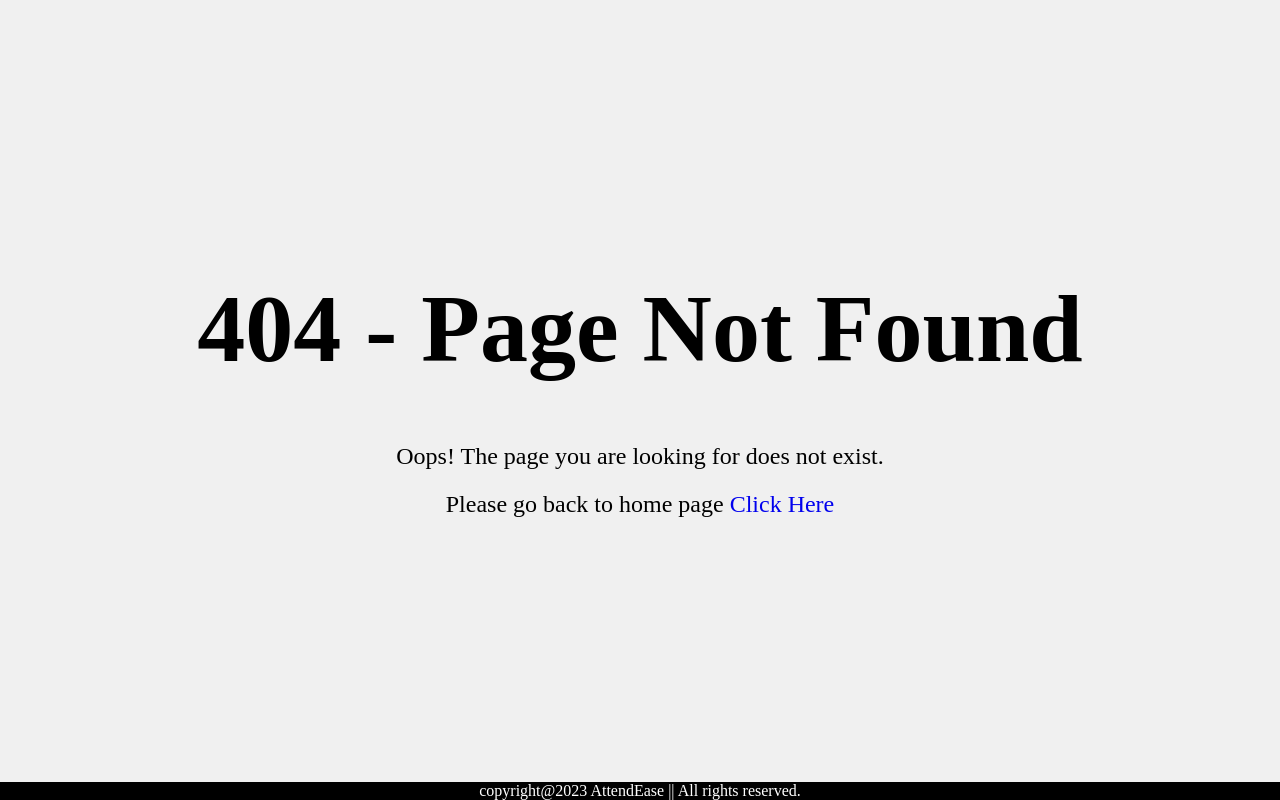
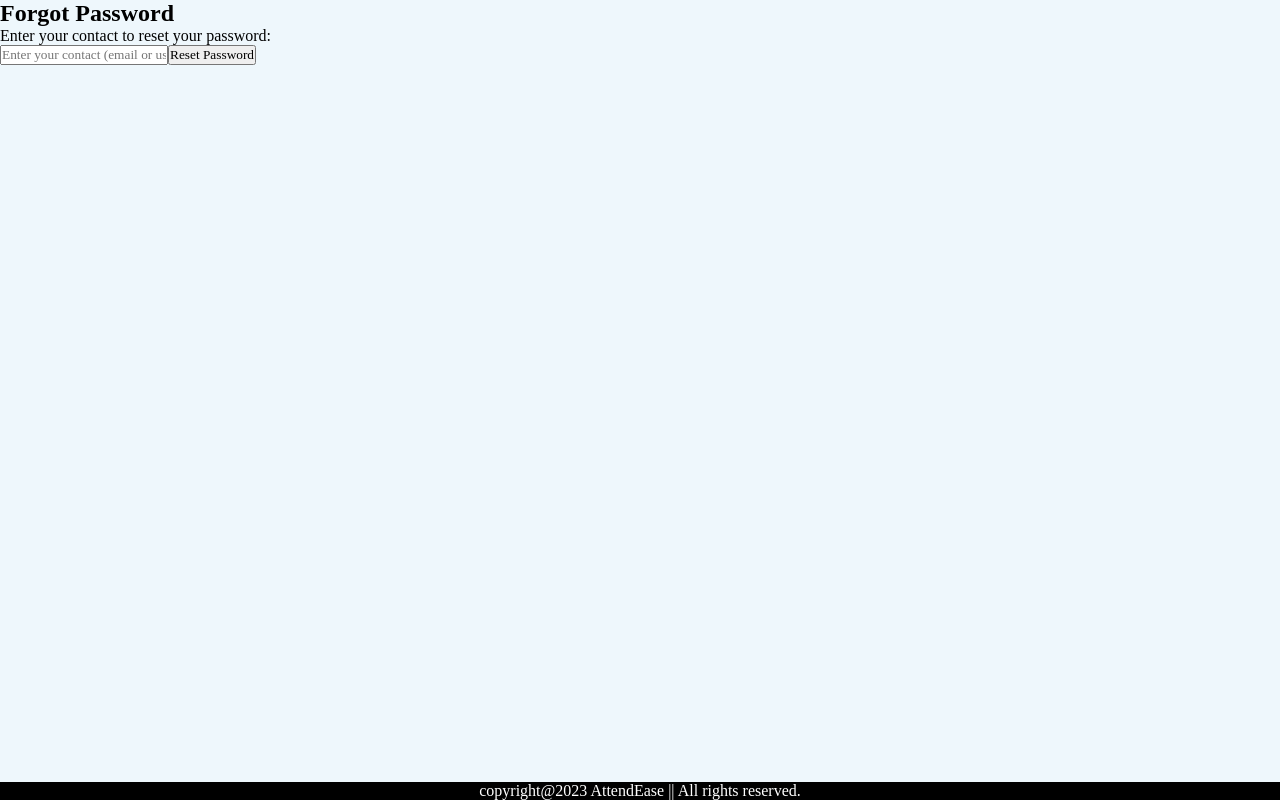
Before and after one commit to ishika3838/Attendance-App, a React (Create React App) app: page /forgotPassword in a window 1280 px wide. Before the commit this address had no page. Built offline with nearby package versions, Linux system fonts and the light colour scheme.

Commit message:
added forgot password page

```diff
--- a/src/App.jsx
+++ b/src/App.jsx
@@ -11,6 +11,7 @@ import Footer from "./components/footer";
 import AttendanceSheet from "./components/attendancesheet";
 import NotFoundPage from "./components/notFoundPage";
 import WelcomeComponent from "./components/welcomePage";
+import ForgotPassword from "./components/forgotPassword";
 const initialUsers = [
   {
     username: "student1",
@@ -76,6 +77,7 @@ const App = () => {
             path="/"
             element={<Login role={role}  />}
           />
+          <Route path="/forgotPassword" element={<ForgotPassword/>} />
           <Route
             path="/studentdashboard"
             element={<StudentDashboard setSelectedRole={setSelectedRole} user={users}/>}
--- a/src/components/attendancesheet/index.js
+++ b/src/components/attendancesheet/index.js
@@ -165,7 +165,7 @@ const AttendanceSheet = () => {
           </div>
         </div>
       ))}
-      <button className="mark-button" onClick={markAttendance}>Submit Attendance Attendance</button>
+      <button className="mark-button" onClick={markAttendance}>Submit Attendance </button>
     </div>
   );
 };
--- /dev/null
+++ b/src/components/forgotPassword/index.js
@@ -0,0 +1,72 @@
+import React, { useState } from 'react';
+import { services } from '../../services';
+import { useNavigate } from 'react-router-dom';
+const ForgotPassword = () => {
+  const [contact, setContact] = useState('');
+  const [newPassword, setNewPassword] = useState('');
+  const [message, setMessage] = useState('');
+  const navigate = useNavigate();
+    const handleResetPassword = () => {
+    // Create the payload with the contact
+
+    const payload = {
+      contact: contact,
+    };
+
+    // Call the API to initiate the password reset
+    services.user.read(payload)
+      .then(response => {
+        setMessage('Password reset link has been sent to your ContactNumber.');
+      })
+      .catch(error => {
+        setMessage('Error resetting password. Please check your contact and try again.');
+      });
+  };
+  const handleNewPasswordSubmit = () => {
+    // Create the payload with the contact and new password
+    const payload = {
+      contact: contact,
+      password: newPassword,
+    };
+
+    // Call the API to update the password
+    services.user.resetpassword(payload)
+      .then(response => {
+        setMessage('Password has been updated successfully.');
+        navigate('/');
+      })
+      .catch(error => {
+        setMessage('Error updating password. Please try again.');
+      });
+  };
+  return (
+    <div className="forgot-password">
+      <h2>Forgot Password</h2>
+      <p>Enter your contact to reset your password:</p>
+      <input
+        type="text"
+        placeholder="Enter your contact (email or username)"
+        value={contact}
+        onChange={e => setContact(e.target.value)}
+      />
+      <button onClick={handleResetPassword}>Reset Password</button>
+      <p>{message}</p>
+      {message && (
+        <div>
+          <p className="message">{message}</p>
+          <p>Enter your new password:</p>
+          <input
+            type="password"
+            placeholder="Enter your new password"
+            value={newPassword}
+            onChange={e => setNewPassword(e.target.value)}
+          />
+          <button onClick={handleNewPasswordSubmit}>Update Password</button>
+
+        </div>
+      )}
+    </div>
+  );
+};
+
+export default ForgotPassword;
--- a/src/components/login/index.jsx
+++ b/src/components/login/index.jsx
@@ -79,13 +79,13 @@ const Login = ({ role  }) => {
                 onChange={(e) => setPassword(e.target.value)}
               />
             </div>
-
+            <Link className="forgot" to="/forgotPassword">Forgot Password</Link>
             <button type="submit">Login</button>
           </div>
         </form>
 
         <p>
-          Not registered yet? <Link to="/home">Register Here</Link>
+          Not registered yet? <Link className="register" to="/home">Register Here</Link>
         </p>
       </div>
     </Wrapper>
--- a/src/components/login/style.js
+++ b/src/components/login/style.js
@@ -100,6 +100,11 @@ input{
     padding:6px 6px;
 
 }
+.forgot{
+    text-decoration:none;
+    color:red;
+    margin-left:12px auto;
+}
 
 button{
     width:40%;
--- a/src/services/index.js
+++ b/src/services/index.js
@@ -6,6 +6,7 @@ export const services = {
         read : _ => axios.get(`https://quizattendace.onrender.com/api/user/read`),
         update:payload=>axios.put('https://quizattendace.onrender.com/api/user/update',payload),
         markattendance:payload=>axios.post('https://quizattendace.onrender.com/api/user/mark',payload),
+        resetpassword:payload=>axios.post('https://quizattendace.onrender.com/api/user/resetPassword',payload),
     },
     getSections : () => new Promise((resolve, reject) => {
         setTimeout(() => {
```
